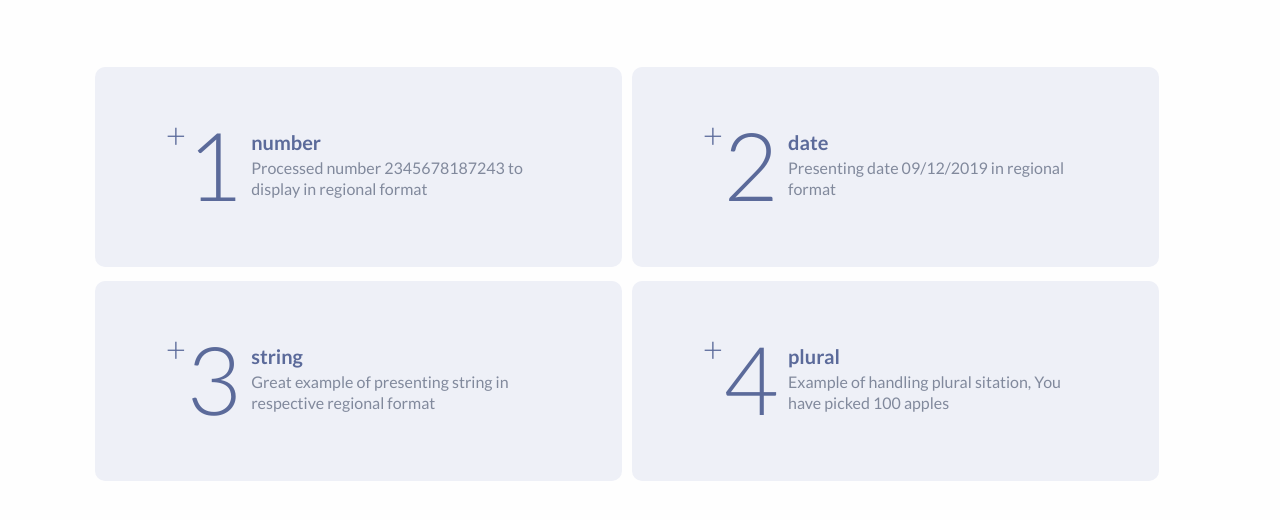
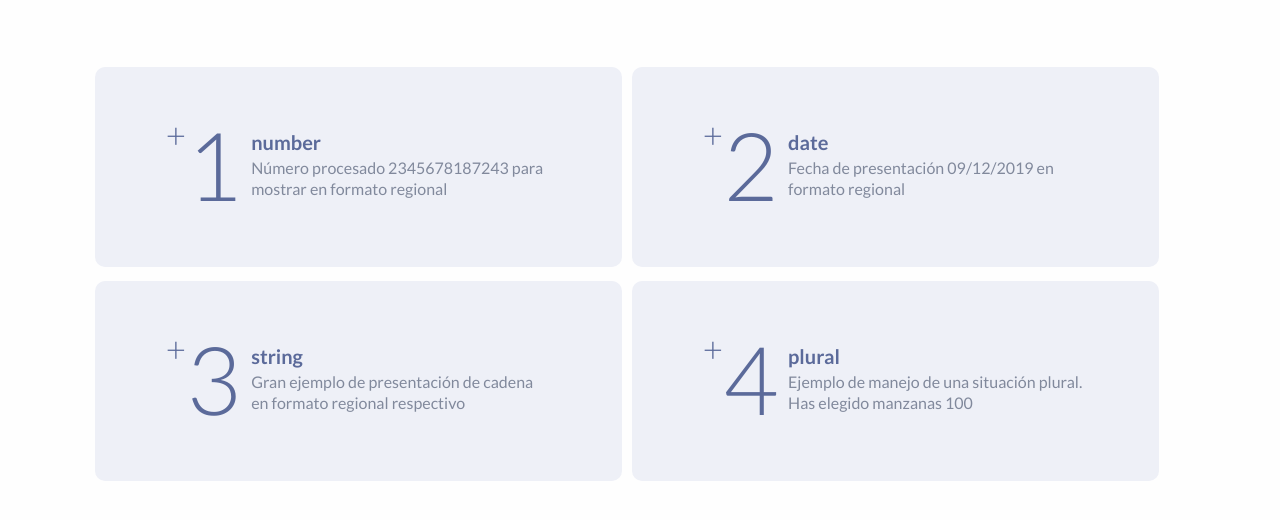
Before and after one commit to citta-lab/react-internationalization-exmple, a React (Create React App) app in the folder internationalized-app/: page / in a window 1280 px wide. Shown: the top 520 px of the page. Built offline with nearby package versions, Linux system fonts and the light colour scheme.

Commit message:
more translation test

```diff
--- a/internationalized-app/src/index.js
+++ b/internationalized-app/src/index.js
@@ -2,6 +2,7 @@ import React from 'react';
 import ReactDOM from 'react-dom';
 import { IntlProvider } from 'react-intl';
 import en from './translations/en.json';
+import es from './translations/es.json';
 
 
 import './index.css';
@@ -9,7 +10,7 @@ import App from './App';
 import * as serviceWorker from './serviceWorker';
 
 ReactDOM.render(
-    <IntlProvider locale="en" messages={en}>
+    <IntlProvider locale="es" messages={es}>
         <App />
     </IntlProvider>,
     document.getElementById('root')
--- /dev/null
+++ b/internationalized-app/src/translations/es.json
@@ -0,0 +1,6 @@
+{
+    "card.number": "Número procesado {value} para mostrar en formato regional",
+    "card.string": "Gran ejemplo de presentación de cadena en formato regional respectivo",
+    "card.date": "Fecha de presentación {value} en formato regional",
+    "card.plural": "Ejemplo de manejo de una situación plural. Has elegido manzanas {value}"
+}
```
Also changed, not shown: 1 other file (tests, documents, lock files or other folders).
